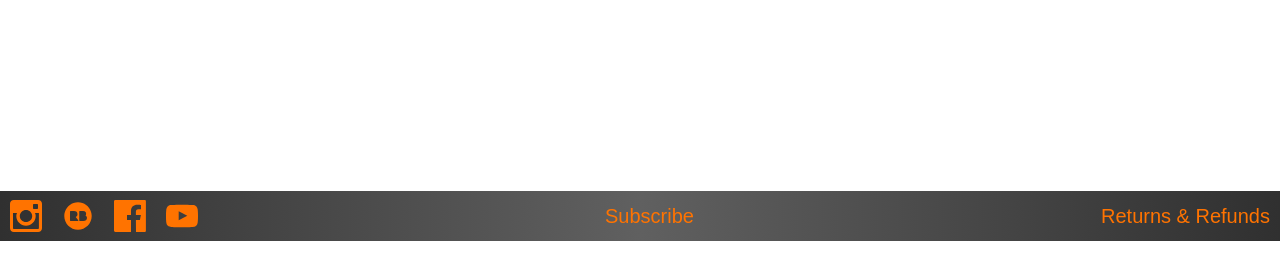
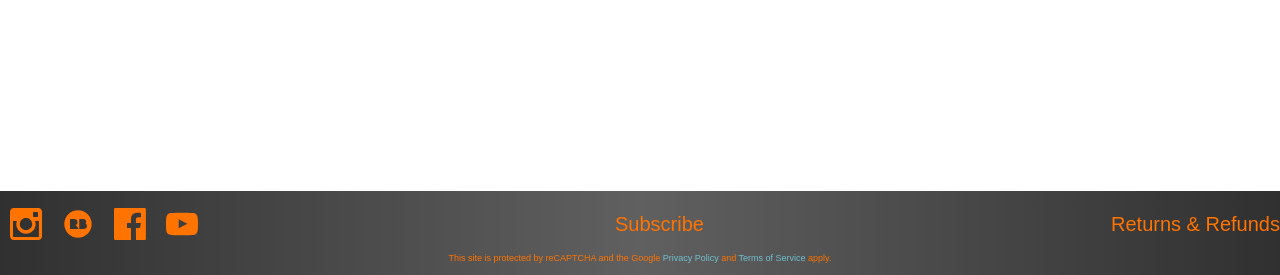
Before and after one commit to Psyclonic-Studios/psyclonic-studios-website, a Flask app: page /cart in a window 1280 px wide. Shown: the part 559-834 px from the top of the page. Before the commit the page ends 800 px from the top, so only its background shows below. Run offline with Flask 2, Linux system fonts and the light colour scheme; data that the repository does not hold is empty; parts of the project's set-up code (start-up, migrations or seed data) failed here and were passed over; some libraries are stand-ins or nearby versions.

Commit message:
Add reCAPTCHA disclaimer to footer, migrate to uv, add deploy script

```diff
--- a/static/style.css
+++ b/static/style.css
@@ -432,60 +432,60 @@ footer {
     background: var(--secondary-colour-gradient);
     color: var(--primary-colour);
     width: 100%;
-    height: var(--footer-height);
-    display: grid;
-    grid-template-areas:
-        "social"
-        "subscribe"
-        "copyright";
+    text-align: center;
+    padding: 0.5rem 0;
 }
 
-@media (min-width: 560px) {
-    footer {
-        grid-template-areas:
-            "social subscribe copyright";
-    }
+.footer-grid {
+    width: 100%;
+}
+
+.footer-grid > * {
+    margin: 0.2rem 0;
 }
 
 .subscribe {
     grid-area: subscribe;
-    width: 100%;
     justify-self: center;
-}
-
-@media (min-width: 560px) {
-    .subscribe {
-        padding: 0px 10px;
-        justify-self: center;
-        width: auto;
-    }
+    align-self: center;
 }
 
 .copyright {
     grid-area: copyright;
-    width: 100%;
     justify-self: center;
-}
-
-@media (min-width: 560px) {
-    .copyright {
-        padding: 0px 10px;
-        justify-self: end;
-        width: auto;
-    }
+    align-self: center;
 }
 
 .social {
     grid-area: social;
     display: flex;
-    width: 100%;
-    justify-self: center;
+    justify-content: center;
 }
 
-@media (min-width: 560px) {
+.recaptcha-disclaimer {
+    text-align: center;
+    font-size: 9px;
+    margin: 0;
+    padding: 0.25rem 0;
+}
+
+/* Desktop: 3-column grid layout */
+@media (min-width: 960px) {
+    .footer-grid {
+        display: grid;
+        grid-template-areas:
+            "social subscribe copyright";
+        height: var(--footer-height);
+    }
+    .footer-grid > * {
+        margin: 0;
+    }
     .social {
         justify-self: start;
-        width: auto;
+        justify-content: flex-start;
+    }
+    .copyright {
+        justify-self: end;
     }
 }
 
--- a/templates/contact.html
+++ b/templates/contact.html
@@ -80,11 +80,6 @@ Contact
         contact information</a> if you require it.
 </p>
 {% endif %}
-<p class="center narrow-page medium-vertical-margins small-font">
-    (This page is protected by reCAPTCHA and the Google
-    <a href="https://policies.google.com/privacy">Privacy Policy</a> and
-    <a href="https://policies.google.com/terms">Terms of Service</a> apply)
-</p>
 <script>
     function triggerBrowserValidation() {
         // The only way to trigger HTML5 form validation UI is to fake a user submit
--- a/templates/footer.html
+++ b/templates/footer.html
@@ -1,4 +1,5 @@
 <footer>
+  <div class="footer-grid">
     <div class="social">
       <a class="social-icon-logo text-primary hover-accent center-children"
         href="https://www.instagram.com/_u/psyclonicstudios/"
@@ -28,4 +29,10 @@
     </div>
     <a class="subscribe text-primary hover-accent center-children" href="/subscribe">Subscribe</a>
     <a class="copyright text-primary hover-accent center-children" href="{{ url_for('policies') }}">Returns & Refunds</a>
+  </div>
+  <p class="recaptcha-disclaimer">
+    This site is protected by reCAPTCHA and the Google
+    <a href="https://policies.google.com/privacy">Privacy Policy</a> and
+    <a href="https://policies.google.com/terms">Terms of Service</a> apply.
+  </p>
 </footer>
```
Also changed, not shown: pyproject.toml (added, +29 -0 lines), requirements.txt (+537 -43 lines), 2 other files. Lines whose indentation alone changed are shown as unchanged.
